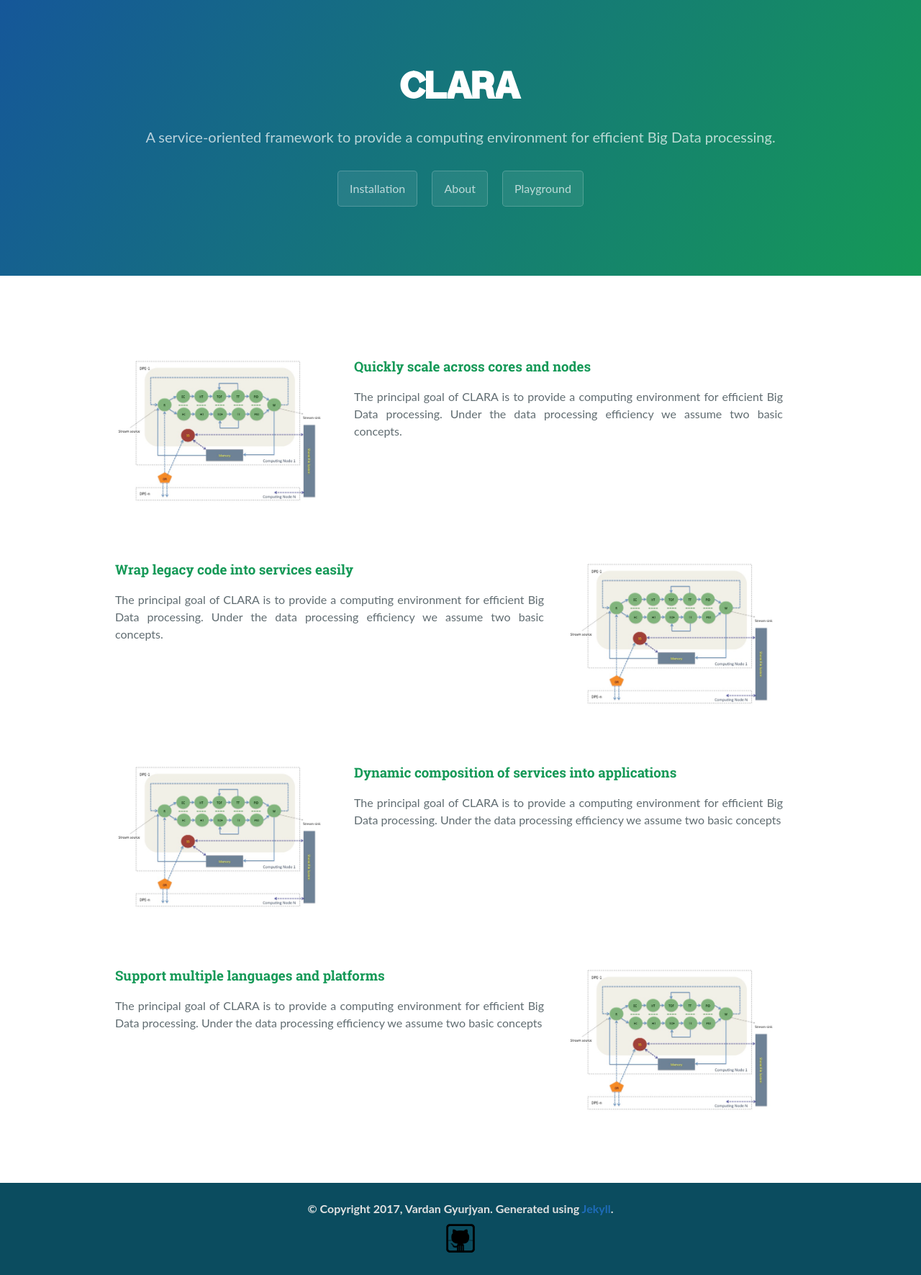
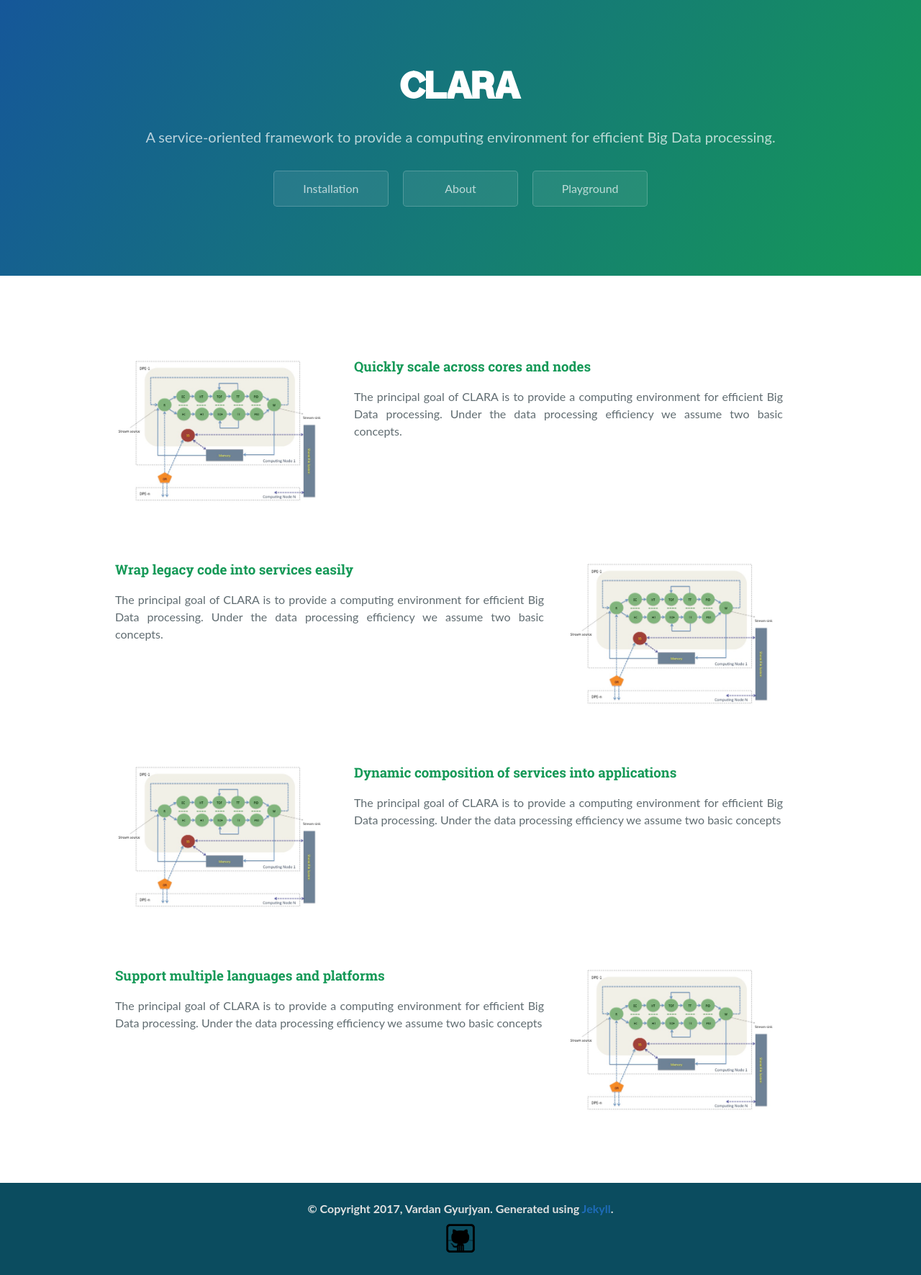
Before and after one commit to JeffersonLab/clara-docs, a Jekyll site: the page built from index.html, in a window 1280 px wide. Shown: the whole page at 72% size. Built offline with Jekyll 4.4.1, drawn with Linux system fonts in a browser that asks for light colours.

Commit message:
Use a minimum width for home page buttons

```diff
--- a/css/cayman.css
+++ b/css/cayman.css
@@ -184,6 +184,9 @@
   padding: 0;
   list-style-type: none;
   text-align: center;
+}
+.project-header a {
+  min-width: 10rem;
 }
 .project-name {
   margin-top: 0;
```
